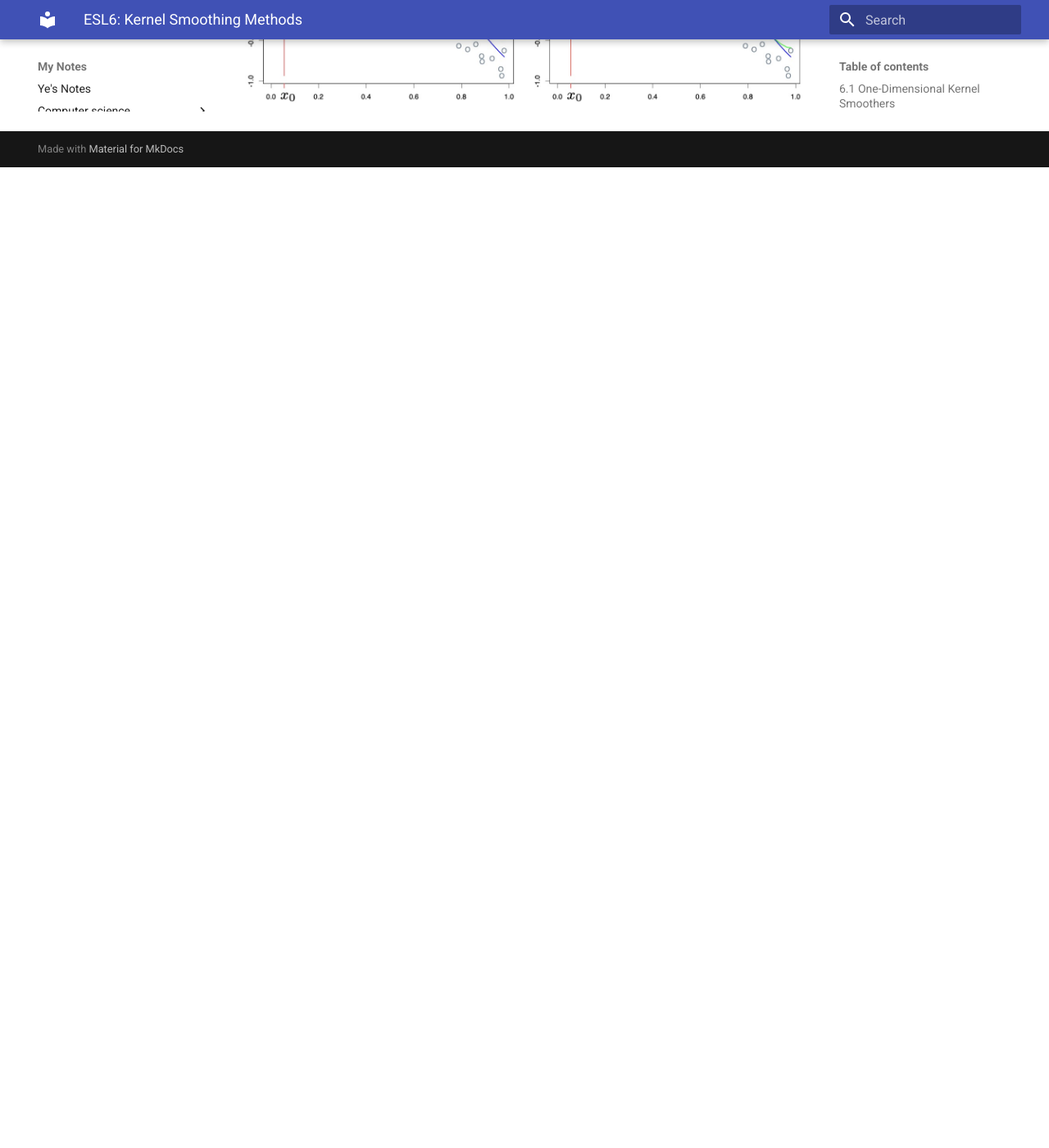
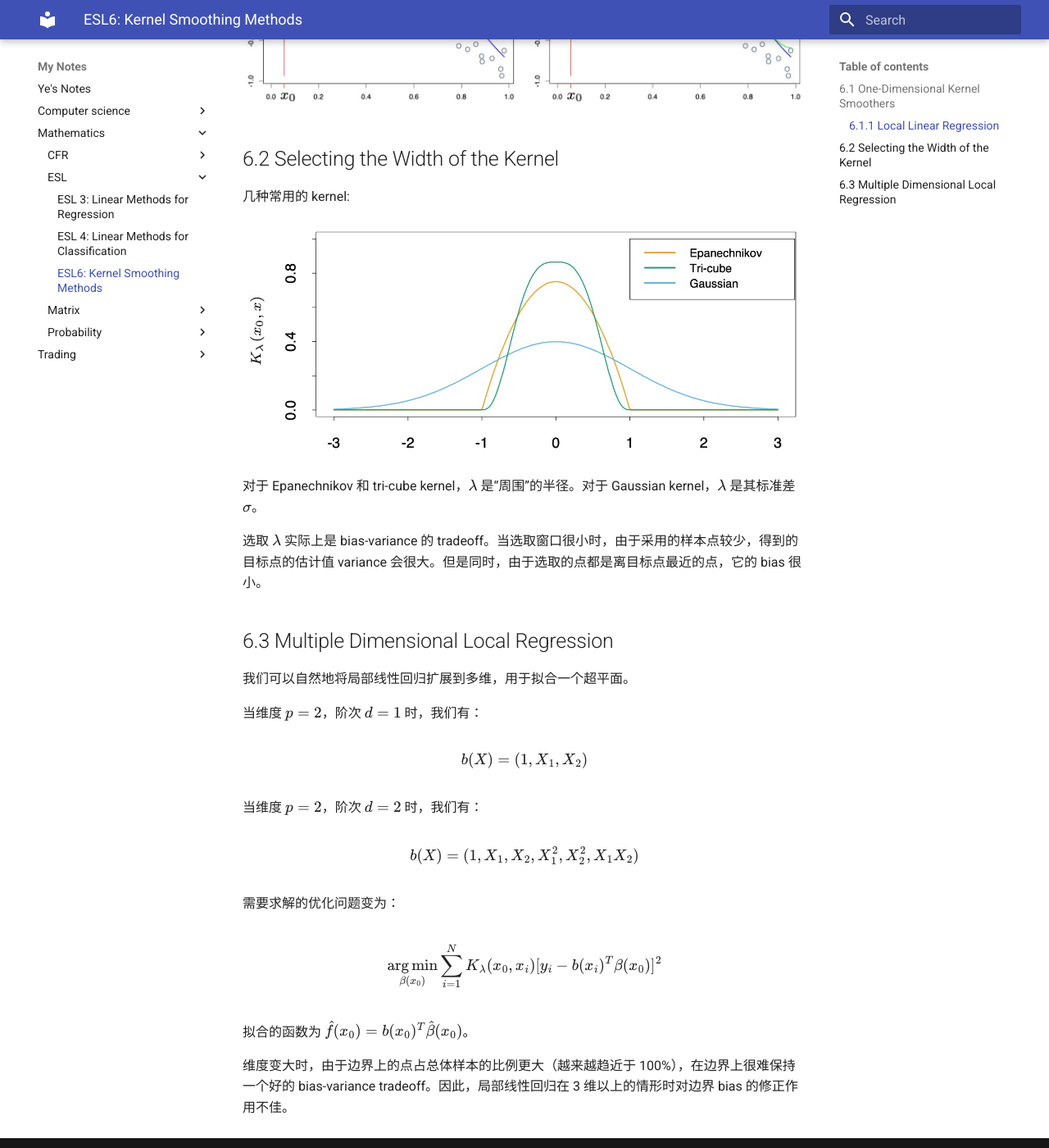
Before and after one commit to double-free/notes, an MkDocs documentation site: the page built from docs/mathematics/ESL/ESL6_KernelSmoothingMethods.md, in a window 1280 px wide and 1400 px high, scrolled down 2435 px. Shown: the whole window at 82% size. Built offline with MkDocs 1.6.1 and Material for MkDocs 9.7.7, drawn with Linux system fonts in a browser that asks for light colours; before the commit the page ends 2639 px from its top, so only the background shows below that.

Commit message:
multi-dimensional local regression

```diff
--- a/docs/mathematics/ESL/ESL6_KernelSmoothingMethods.md
+++ b/docs/mathematics/ESL/ESL6_KernelSmoothingMethods.md
@@ -69,3 +69,34 @@
 其效果如下图所示，可以看出在定义域边缘位置，使用局部线性回归（右图）拟合效果更好。
 
 ![Local Linear Regression](images/6/local_lr.png)
+
+## 6.2 Selecting the Width of the Kernel
+
+几种常用的 kernel:
+
+![Kernels](images/6/kernels.png)
+
+对于 Epanechnikov 和 tri-cube kernel，$\lambda$ 是“周围”的半径。对于 Gaussian kernel，$\lambda$ 是其标准差 $\sigma$。
+
+选取 $\lambda$ 实际上是 bias-variance 的 tradeoff。当选取窗口很小时，由于采用的样本点较少，得到的目标点的估计值 variance 会很大。但是同时，由于选取的点都是离目标点最近的点，它的 bias 很小。
+
+## 6.3 Multiple Dimensional Local Regression
+
+我们可以自然地将局部线性回归扩展到多维，用于拟合一个超平面。
+
+当维度 $p = 2$，阶次 $d = 1$ 时，我们有：
+
+$$ b(X) = (1, X_1, X_2) $$
+
+当维度 $p = 2$，阶次 $d = 2$ 时，我们有：
+
+$$ b(X) = (1, X_1, X_2, X_1^2, X_2^2, X_1X_2) $$
+
+需要求解的优化问题变为：
+
+$$ \mathop{\arg \min}_{\beta(x_0)} \sum_{i=1}^{N} K_\lambda(x_0, x_i)[y_i - b(x_i)^T \beta(x_0)]^2 $$
+
+拟合的函数为 $\hat{f}(x_0) = b(x_0)^T \hat{\beta}(x_0)$。
+
+
+维度变大时，由于边界上的点占总体样本的比例更大（越来越趋近于 100%），在边界上很难保持一个好的 bias-variance tradeoff。因此，局部线性回归在 3 维以上的情形时对边界 bias 的修正作用不佳。
```
Also changed, not shown: docs/mathematics/ESL/images/6/kernels.png (added).
